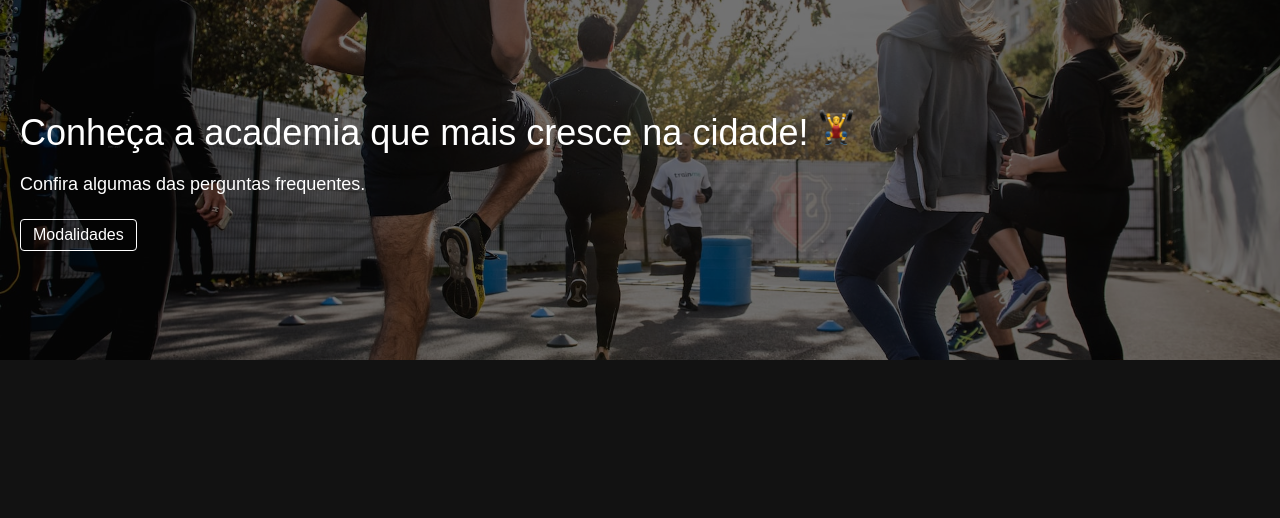
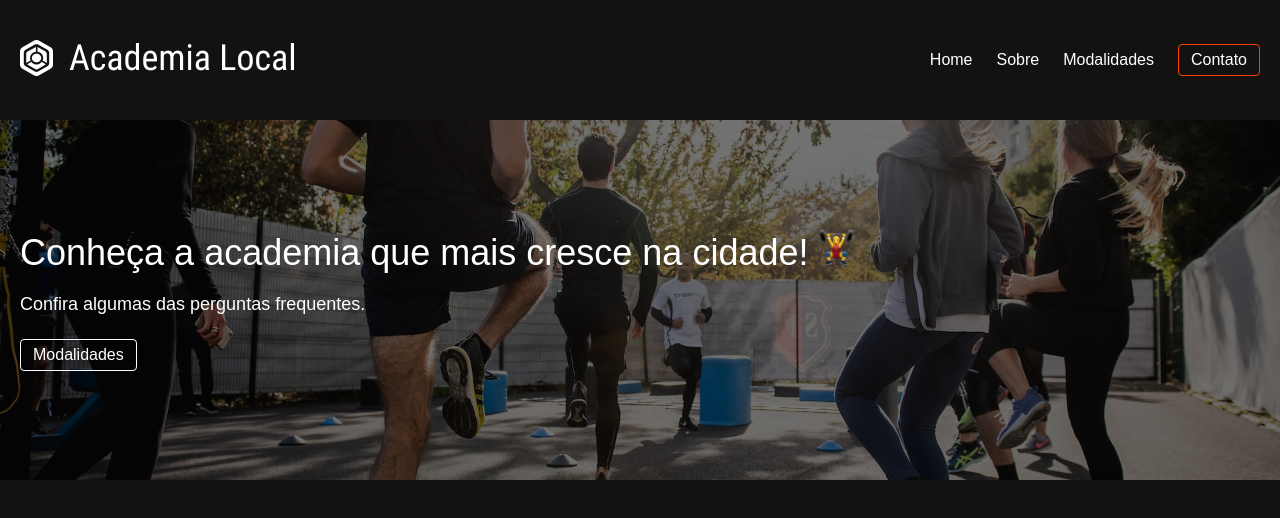
Before and after one commit to kevincamussi/academialocal_svelte, a SvelteKit app: page /sobre in a window 1280 px wide. Shown: the top 518 px of the page. Built offline with nearby package versions, Linux system fonts and the light colour scheme.

Commit message:
feat:create header component

```diff
--- /dev/null
+++ b/src/lib/Header.svelte
@@ -0,0 +1,67 @@
+<script lang="ts">
+	import logo from '$lib/assets/logo.png';
+</script>
+
+<header class="header">
+	<div class="header__wrapper wrap">
+		<a href="/"> <img src={logo} alt="Logo da academia" class="logo" /> </a>
+		<nav>
+			<ul>
+				<li>
+					<a href="/">Home</a>
+				</li>
+				<li>
+					<a href="/sobre">Sobre</a>
+				</li>
+				<li>
+					<a href="/modalidades">Modalidades</a>
+				</li>
+				<li>
+					<a href="#contato" class="btn header__btn">Contato</a>
+				</li>
+			</ul>
+		</nav>
+	</div>
+</header>
+
+<style lang="scss">
+	@use '../styles/colors.scss' as *;
+
+	.header__wrapper {
+		display: flex;
+		align-items: center;
+		min-height: 120px;
+
+		.header__btn {
+			border-color: colors('feature');
+
+			&:hover {
+				border-color: colors('white');
+				color: colors('black');
+			}
+		}
+
+		.logo {
+			max-width: 277px;
+		}
+
+		nav {
+			margin-left: auto;
+		}
+
+		ul {
+			display: flex;
+			align-items: center;
+			gap: 24px;
+		}
+
+		a {
+			color: colors('white');
+			text-underline-offset: 2px;
+
+			&:not(.btn):hover {
+				text-decoration: underline;
+			}
+		}
+	}
+</style>
--- a/src/routes/+layout.svelte
+++ b/src/routes/+layout.svelte
@@ -1,7 +1,10 @@
-<script>
+<script lang="ts">
 	import '../styles/global.scss';
 	import '@fontsource-variable/roboto-condensed';
 	import '@fontsource-variable/cabin';
+	import Header from '$lib/Header.svelte';
 </script>
 
+<Header />
+
 <slot />
--- a/src/routes/+page.svelte
+++ b/src/routes/+page.svelte
@@ -1,4 +1,4 @@
-<script>
+<script lang="ts">
 	import Intro from '$lib/Intro.svelte';
 </script>
 
--- a/src/routes/sobre/+page.svelte
+++ b/src/routes/sobre/+page.svelte
@@ -1,4 +1,4 @@
-<script>
+<script lang="ts">
 	import Intro from '$lib/Intro.svelte';
 </script>
 
--- a/src/styles/global.scss
+++ b/src/styles/global.scss
@@ -36,6 +36,11 @@ a {
   text-decoration: none;
 }
 
+ul {
+  list-style: none;
+  padding-left: unset;
+}
+
 /* classes */
 
 .wrap {
```
Also changed, not shown: src/app.d.ts (+7 -7 lines).
